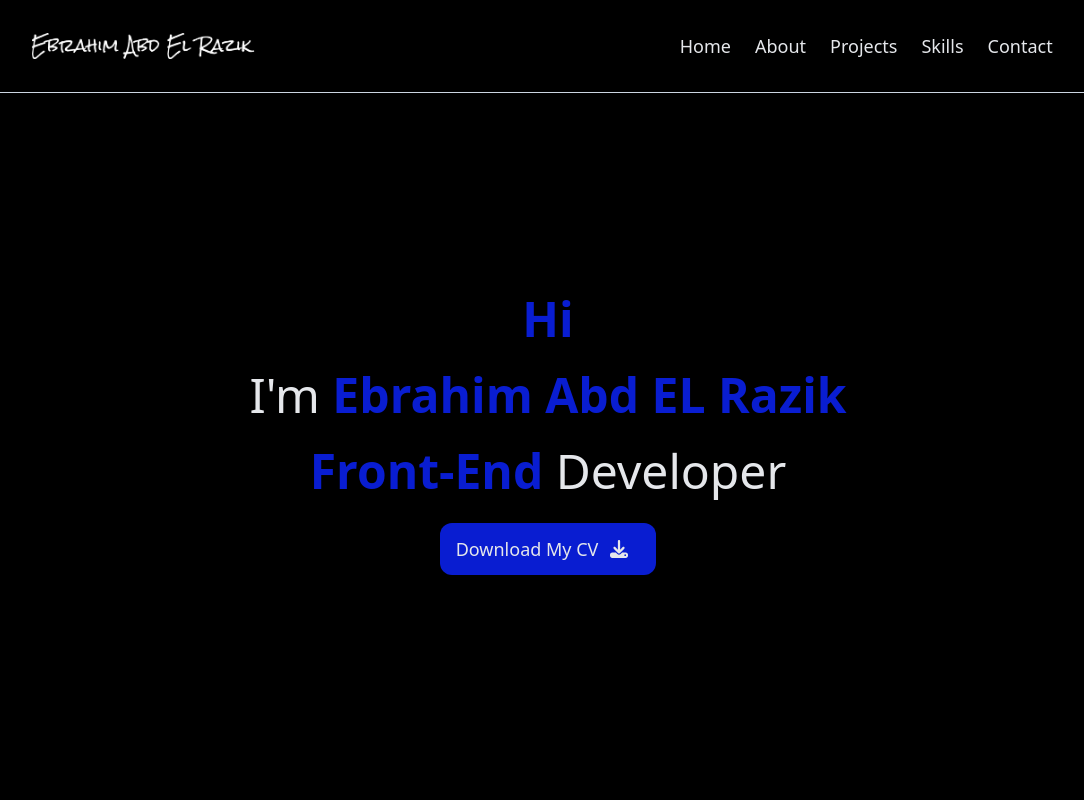
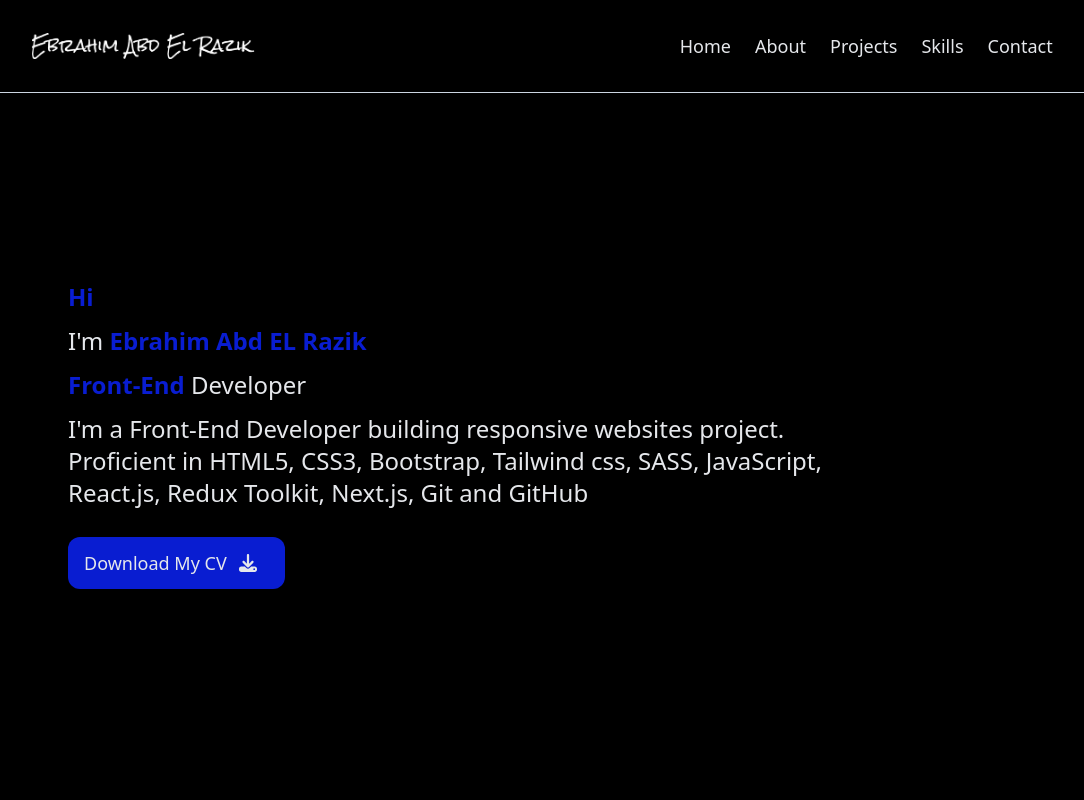
Before and after one commit to ebrahim-0/myPortfolio, a React (Create React App) app: page / in a window 1280 px wide. Shown: the top 800 px of the page, without its empty margins (92-1176 px from the left). Built offline with nearby package versions, Linux system fonts and the light colour scheme.

Commit message:
myPortfolio

```diff
--- a/src/App.js
+++ b/src/App.js
@@ -20,7 +20,7 @@ function App() {
     <div className="bg-black">
       <NavBar />
       <Home />
-      <About />
+      {/* <About /> */}
       <Projects />
       <Skills />
       <Contact />
--- a/src/Components/Home.js
+++ b/src/Components/Home.js
@@ -1,31 +1,39 @@
 import { FontAwesomeIcon } from "@fortawesome/react-fontawesome";
 import "./scss/Home.scss";
 import { faDownload } from "@fortawesome/free-solid-svg-icons";
+import { Link } from "react-router-dom";
 
 export default function Home() {
   return (
     <div
       id="home"
-      className="flex flex-col justify-center items-center text-gray-200 text-xl md:text-5xl text-center font-normal home"
+      className="max-w-5xl mx-auto flex flex-col justify-center h-full px-8 text-gray-200 text-2xl font-normal home"
       data-aos="fade-up-right"
     >
-      <h2 className="color font-bold mb-7">Hi</h2>
-      <p className="mb-7">
+      <h2 className="color font-bold mb-3">Hi</h2>
+      <p className="mb-3">
         I'm
         <span className="color font-bold"> Ebrahim Abd EL Razik</span>
       </p>
-      <p className="mb-7">
+      <p className="mb-3">
         <span className="color font-bold">Front-End </span>Developer
       </p>
-      <a
-        href="https://drive.google.com/u/0/uc?id=1rHa77y0lQD8FF5QcExSU3q9N-GygiQhF&export=download"
-        className="py-3 px-4 rounded-xl text-xs md:text-lg transition-all duration-300 hover:underline button"
+
+      <p className="mb-7 max-w-3xl">
+        I'm a Front-End Developer building responsive websites project.
+        Proficient in HTML5, CSS3, Bootstrap, Tailwind css, SASS, JavaScript,
+        React.js, Redux Toolkit, Next.js, Git and GitHub
+      </p>
+
+      <Link
+        to="https://drive.google.com/u/0/uc?id=1rHa77y0lQD8FF5QcExSU3q9N-GygiQhF&export=download"
+        className="py-3 px-4 w-fit rounded-xl text-xs md:text-lg transition-all duration-300 hover:underline button"
       >
         Download My CV
         <span className="px-3">
           <FontAwesomeIcon icon={faDownload} />
         </span>
-      </a>
+      </Link>
     </div>
   );
 }
```
